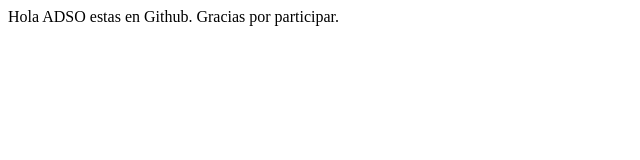
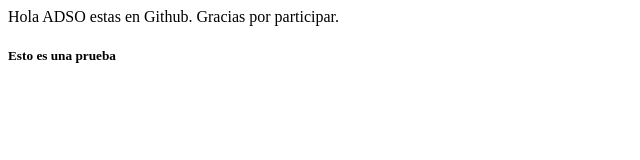
Before and after one commit to miuguelt/ADSO, a plain HTML site: page index.html in a window 1280 px wide. Shown: the full height of the page, 0-640 px from the left. Drawn offline with Linux system fonts and the light colour scheme.

Commit message:
Cambio realizado en el archivo index.html

```diff
--- a/index.html
+++ b/index.html
@@ -8,5 +8,8 @@
 </head>
 <body>
     Hola ADSO estas en Github. Gracias por participar.
+    <div>
+        <h5>Esto es una prueba</h5>
+    </div>
 </body>
 </html>
```
